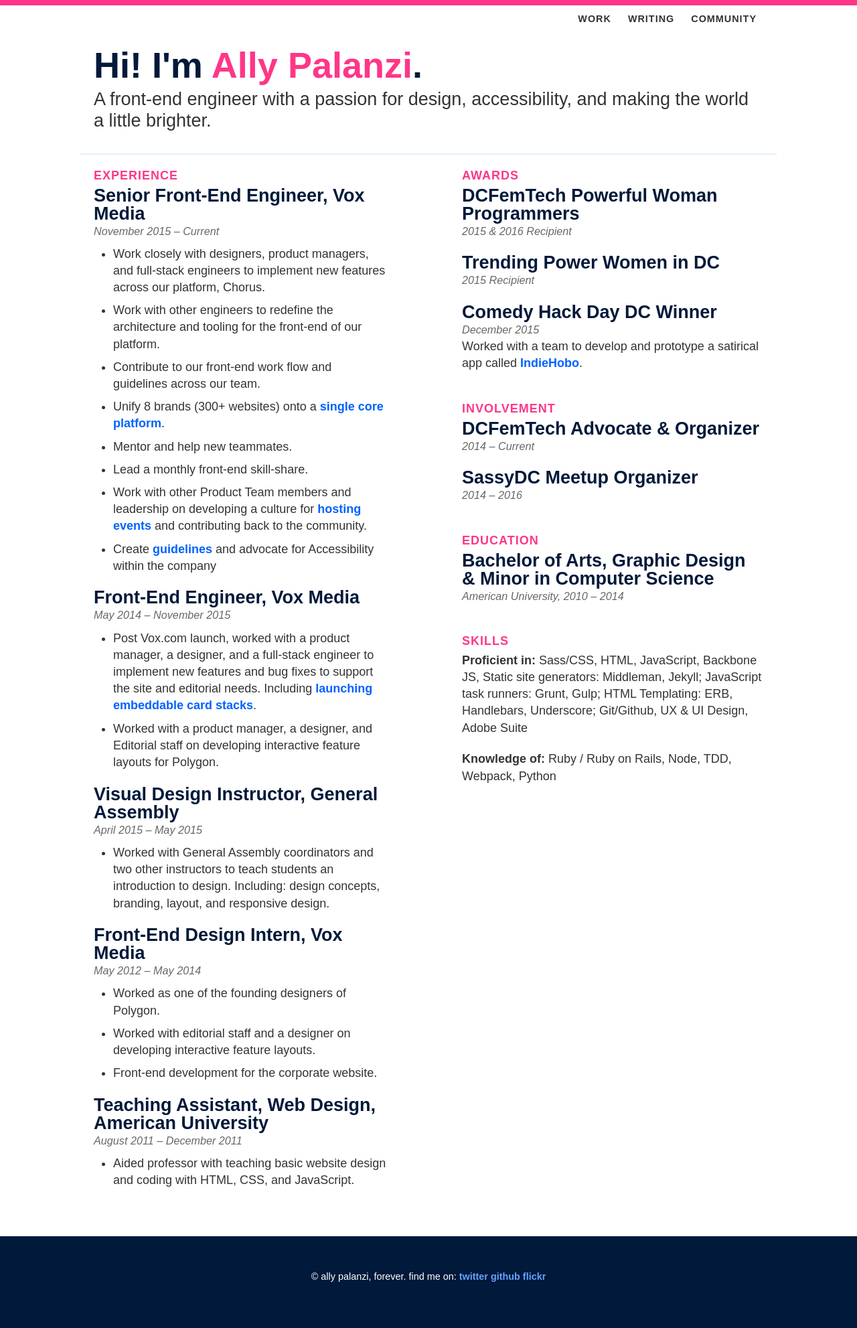
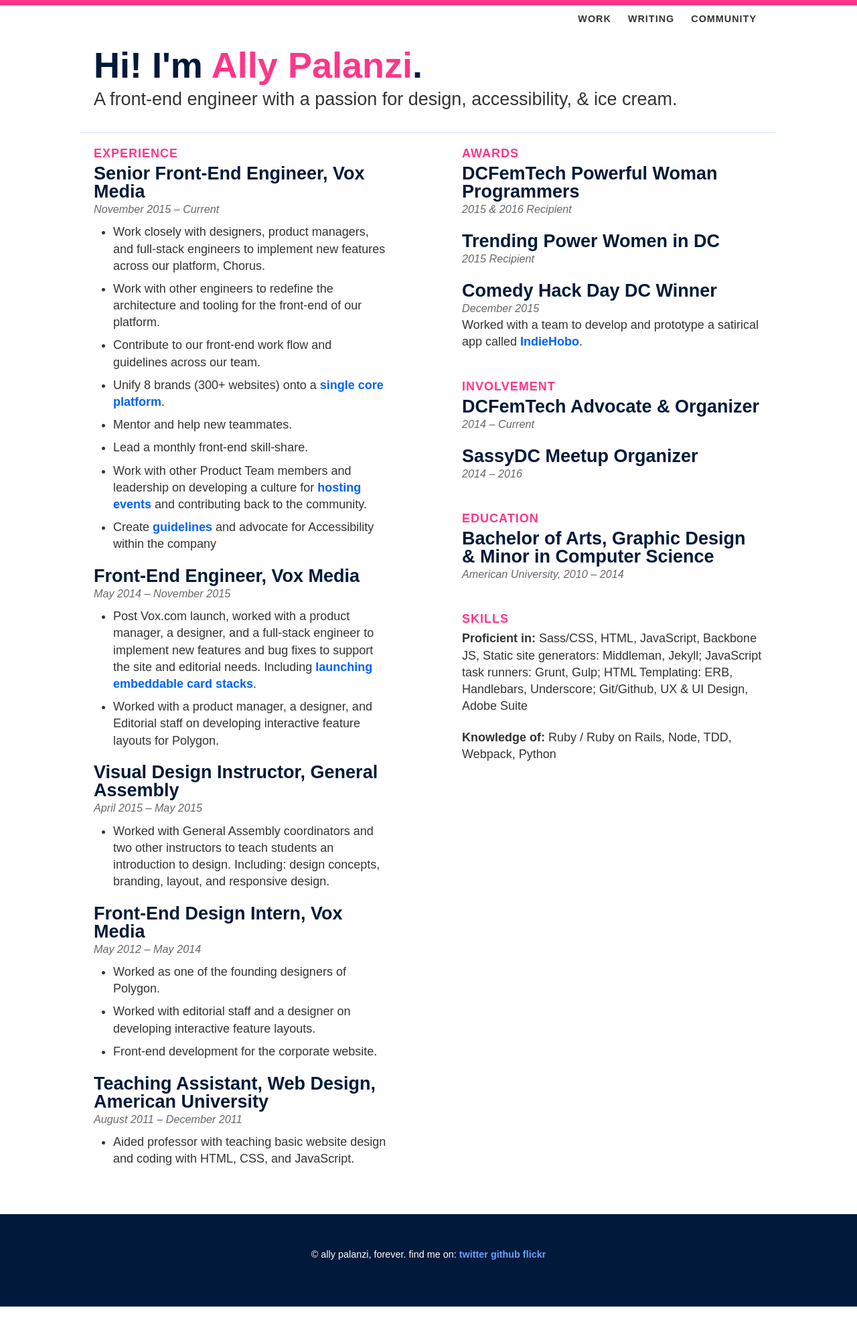
Before and after one commit to allypalanzi/allypalanzi.github.io, a Jekyll site: the page built from resume.md, in a window 1280 px wide. Shown: the whole page at 67% size. Built offline with Jekyll 4.4.1, drawn with Linux system fonts in a browser that asks for light colours; some web fonts are replaced; after the commit the page ends 1951 px from its top, so only the background shows below that.

Commit message:
update tagline, remove unused page

```diff
--- a/_scss/_modules/_m-post.scss
+++ b/_scss/_modules/_m-post.scss
@@ -25,7 +25,7 @@
   &__content {
     color: #333;
     .resume & {
-      // @media(min-width: $bp-sm) {
+      @media(min-width: $bp-sm) {
         display: flex;
         flex-wrap: wrap;
         justify-content: space-between;
@@ -33,7 +33,7 @@
           flex-basis: 45%;
           margin-bottom: 1.5em;
         }
-      // }
+      }
     }
   }
 }
--- a/index.html
+++ b/index.html
@@ -1,7 +1,7 @@
 ---
 layout: default
 title: Hi! I'm <b>Ally Palanzi</b>.
-subtitle: 'A front-end engineer with a passion for design, accessibility, and making the world a little brighter.'
+subtitle: 'A front-end engineer with a passion for design, accessibility, &amp; ice cream.'
 page_type: 'home'
 ---
 
--- a/resume.md
+++ b/resume.md
@@ -1,7 +1,7 @@
 ---
 layout: post
 title: Hi! I'm <b>Ally Palanzi</b>.
-subtitle: 'A front-end engineer with a passion for design, accessibility, and making the world a little brighter.'
+subtitle: 'A front-end engineer with a passion for design, accessibility, &amp; ice cream.'
 page_type: 'resume'
 show_date: false
 comments: false
```
Also changed, not shown: about.md (deleted, +0 -10 lines), css/main.css.
